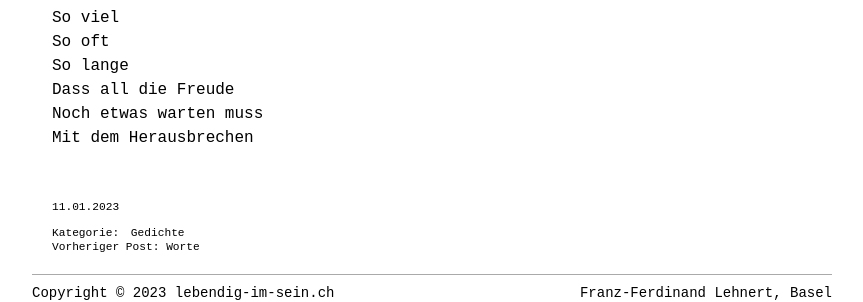
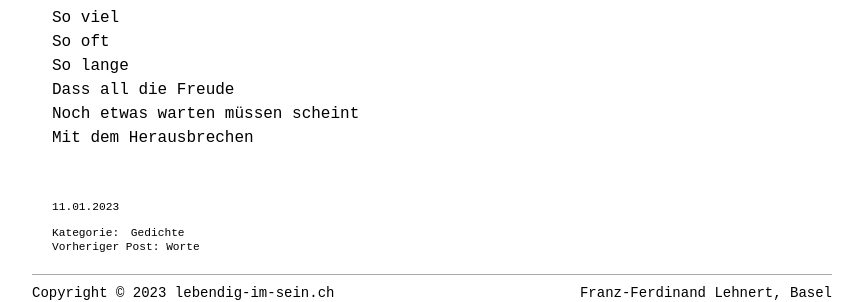
Before and after one commit to lebendigimsein/webpage, a Jekyll site: the page built from _posts/2023-01-11-diese-traurige-lebendigkeit.markdown, in a window 1280 px wide. Shown: the part 706-1008 px from the top of the page, without its empty margins (208-1071 px from the left). Built offline with Jekyll 4.4.1, drawn with Linux system fonts in a browser that asks for light colours.

Commit message:
diese traurige Lebendigkeit changed

```diff
--- a/_posts/2023-01-11-diese-traurige-lebendigkeit.markdown
+++ b/_posts/2023-01-11-diese-traurige-lebendigkeit.markdown
@@ -33,5 +33,5 @@ So viel
 So oft
 So lange
 Dass all die Freude
-Noch etwas warten muss
+Noch etwas warten müssen scheint
 Mit dem Herausbrechen
```
